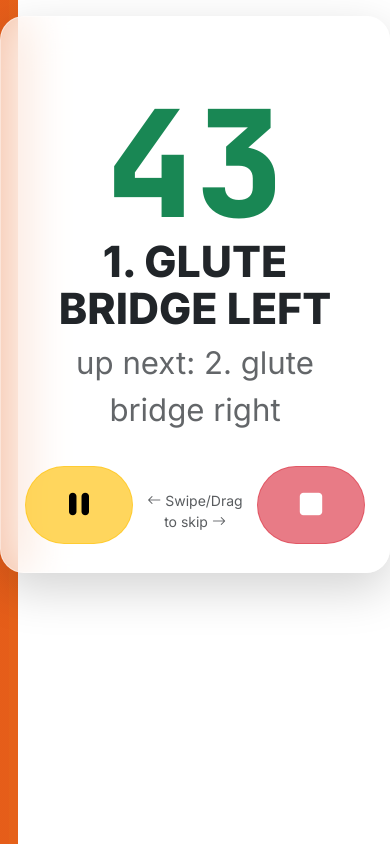
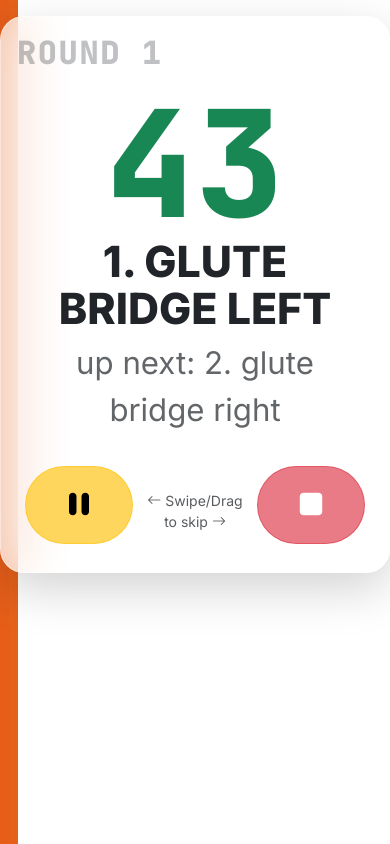
Before and after one commit to szigyi/szigyi.github.io, a plain HTML site: page timer.index.html in a window 390 px wide. Both pictures are taken after a click on the button 79 px from the left and 1313 px from the top of the page. Drawn offline with nearby package versions, Linux system fonts and the light colour scheme; no server answers.

Commit message:
add round counter

```diff
--- a/timer.index.html
+++ b/timer.index.html
@@ -70,6 +70,7 @@
 		}
 
 		.container-main {
+			position: relative;
 			margin-top: 1rem;
 			margin-bottom: 1rem;
 			padding: 1.5rem;
@@ -79,6 +80,29 @@
 			border: 1px solid rgba(255, 255, 255, 0.4);
 			border-radius: 1.5rem;
 			box-shadow: 0 8px 32px 0 rgba(31, 38, 135, 0.15);
+		}
+
+		#roundCounter {
+			position: absolute;
+			top: 1.25rem;
+			left: 1.5rem;
+			font-family: 'JetBrains Mono', monospace;
+			font-size: 3rem;
+			font-weight: 800;
+			letter-spacing: 0.05em;
+			color: #495057;
+			opacity: 0.35;
+			pointer-events: none;
+			user-select: none;
+			z-index: 10;
+		}
+
+		@media (max-width: 576px) {
+			#roundCounter {
+				top: 0.75rem;
+				left: 1rem;
+				font-size: 2rem;
+			}
 		}
 
 		/* Modern Buttons & Mobile Feedback */
@@ -193,6 +217,12 @@
 				margin-top: 0.5rem;
 				margin-bottom: 0.5rem;
 				padding: 0.75rem;
+			}
+
+			#roundCounter {
+				top: 0.4rem;
+				left: 0.75rem;
+				font-size: 1rem;
 			}
 
 			#timer {
@@ -627,6 +657,12 @@
 			this.eventNameState = 'state'
 			this.current = 'Idle'
 			this.isPaused = false
+			this.currentRound = 1
+
+			this.updateRoundUI = function () {
+				const el = document.getElementById("roundCounter")
+				if (el) el.textContent = "ROUND " + this.currentRound
+			}
 
 			this.updatePlayPauseUI = function () {
 				const btn = document.getElementById("playPauseBtn")
@@ -689,6 +725,9 @@
 					case 'Idle':
 						console.log('Idle => Workout')
 						this.current = 'Workout'
+						this.currentRound = 1
+						this.updateRoundUI()
+						document.getElementById("roundCounter").classList.remove("hidden")
 						document.getElementById("nonTimer").classList.add("hidden")
 						document.querySelector("h1").classList.add("hidden")
 						currentPhaseDuration = workoutDuration;
@@ -730,6 +769,8 @@
 								this.signalState(this.current)
 							} else {
 								console.log('Workout => Workout (NextRoundRest skipped)')
+								this.currentRound++
+								this.updateRoundUI()
 								this.current = 'Workout'
 								currentPhaseDuration = workoutDuration;
 								currentRemaining = workoutDuration;
@@ -751,6 +792,8 @@
 						break;
 					case 'NextRoundRest':
 						console.log('NextRoundRest => Workout')
+						this.currentRound++
+						this.updateRoundUI()
 						this.current = 'Workout'
 						currentPhaseDuration = workoutDuration;
 						currentRemaining = workoutDuration;
@@ -766,6 +809,9 @@
 				console.log('... => Idle')
 				this.current = 'Idle'
 				this.isPaused = false
+				this.currentRound = 1
+				this.updateRoundUI()
+				document.getElementById("roundCounter").classList.add("hidden")
 				this.updatePlayPauseUI()
 				tickingTimer.stop()
 				commenceRestSound.play()
@@ -1013,6 +1059,7 @@
 	</script>
 
 	<div class="container container-main shadow-lg">
+		<div id="roundCounter" class="hidden">ROUND 1</div>
 		<h1 class="text-center mb-3">Workout Timer</h1>
 		<div id="nonTimer">
 			<div id="workoutPlans" class="row g-3 mb-4">
```
